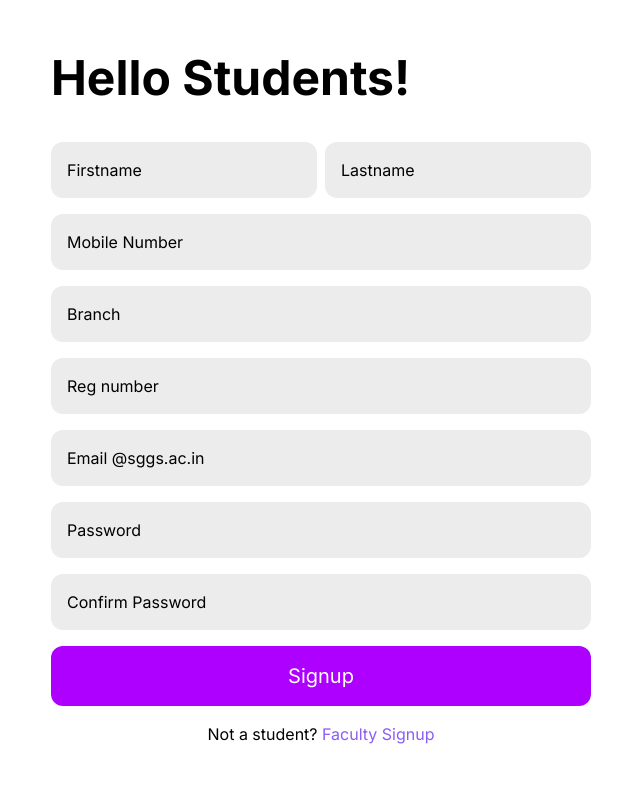
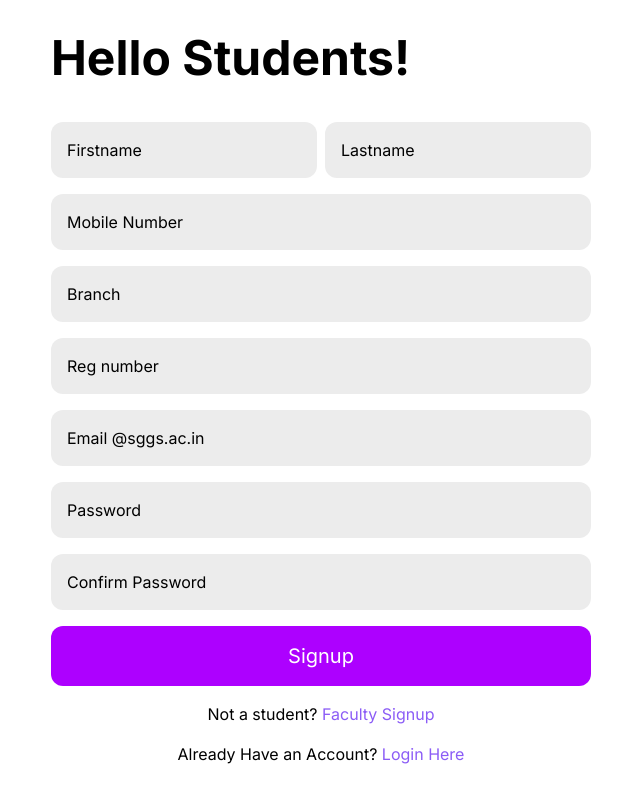
Before and after one commit to arhantalwar/next_social, a Next.js app: page /signup/students in a window 1280 px wide. Shown: the whole page, without its empty margins (319-959 px from the left). Built offline with nearby package versions, Linux system fonts and the light colour scheme.

Commit message:
All things done

```diff
--- a/app/components/posts.js
+++ b/app/components/posts.js
@@ -24,7 +24,7 @@ const Posts = ({ params }) => {
 
         try {
 
-            const response = await fetch('http://127.0.0.1:5000/predict', {
+            const response = await fetch('https://offensive-dect.fly.dev/predict', {
                 method: 'POST',
                 headers: {
                     'Content-Type': 'application/json',
--- a/app/login/students/page.js
+++ b/app/login/students/page.js
@@ -75,6 +75,15 @@ function Signin() {
           </p>
         </div>
 
+            <div className='mt-4 w-full flex justify-center items-center gap-10'>
+          <p>
+            Don't Have an Account?{' '}
+            <Link href="/signup/students">
+    <span className='text-violet-500'>Sign Up Here</span>
+            </Link>
+          </p>
+        </div>
+
             {error && <p style={{ color: 'red' }}>{error}</p>}
 
         </div>
--- a/app/page.js
+++ b/app/page.js
@@ -1,8 +1,7 @@
+import { redirect } from "next/navigation";
+
 export default function Home() {
 
-    return (
-        <>
-            <h1>FIRESTORE TESTING</h1>
-        </>
-    );
+    redirect("/signup/students")
+
 }
--- a/app/signup/students/page.js
+++ b/app/signup/students/page.js
@@ -151,6 +151,15 @@ function Signup() {
           </p>
         </div>
 
+            <div className='mt-4 w-full flex justify-center items-center gap-10'>
+          <p>
+            Already Have an Account?{' '}
+            <Link href="/login/students">
+    <span className='text-violet-500'>Login Here</span>
+            </Link>
+          </p>
+        </div>
+
 
             {error && <p style={{ color: 'red' }}>{error}</p>}
 
```
Also changed, not shown: 1 other file (tests, documents, lock files or other folders).
